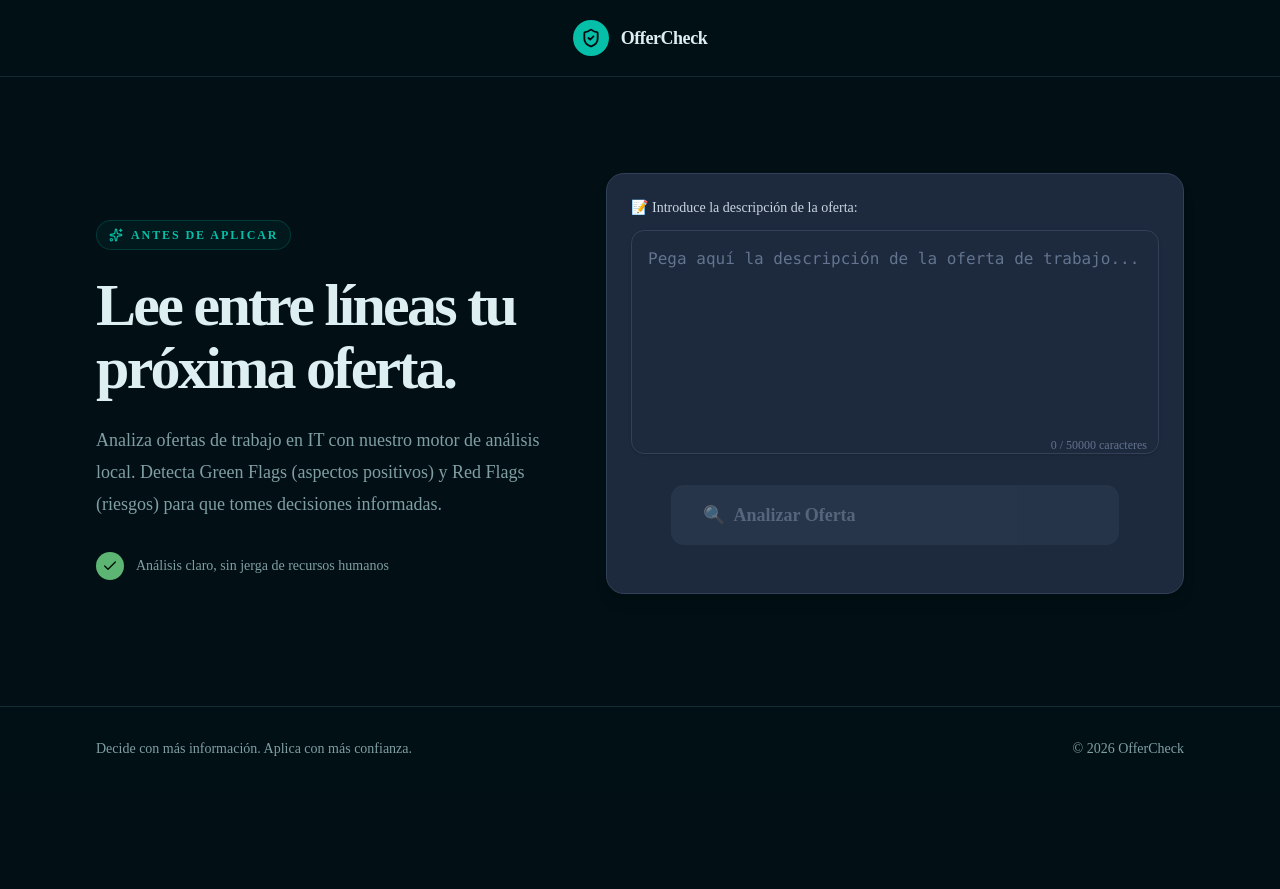
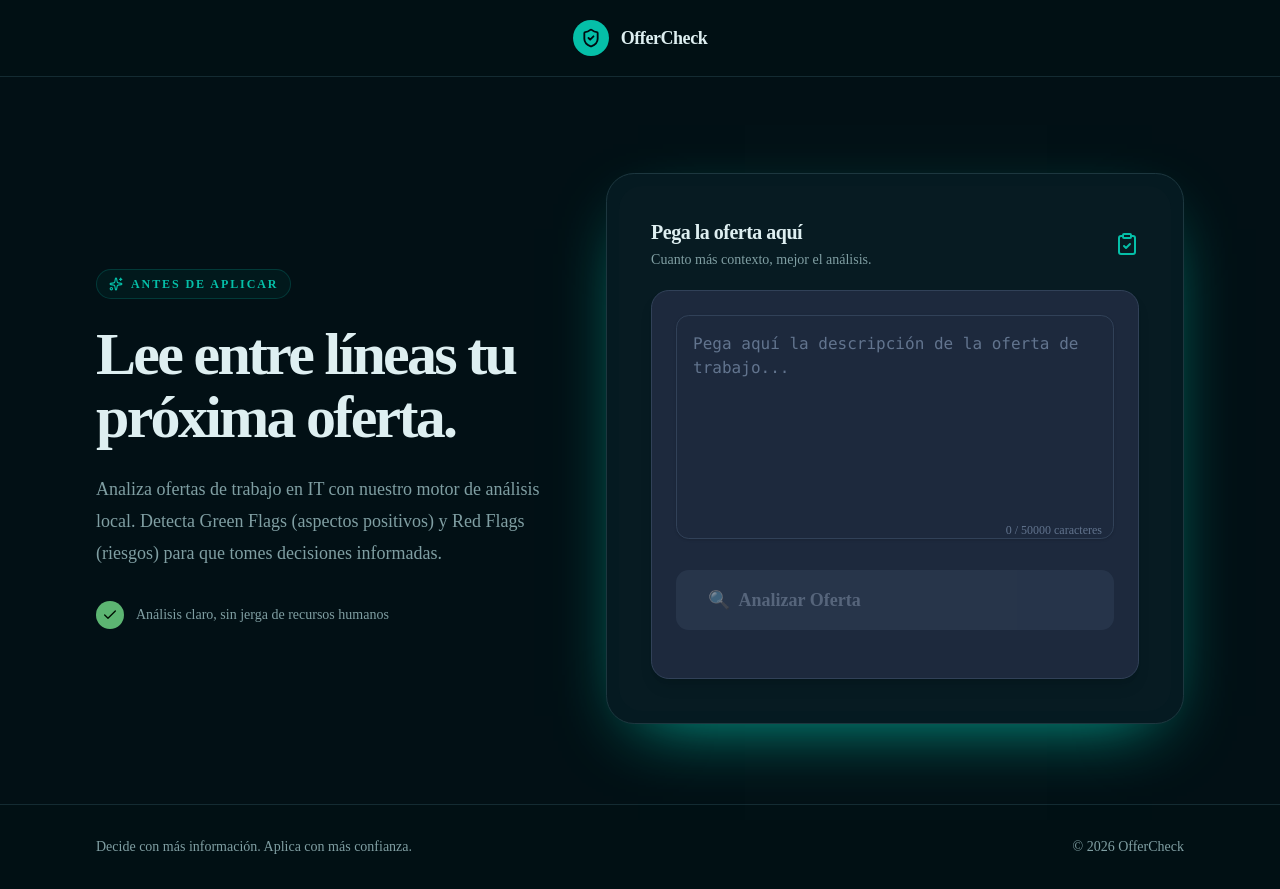
Before and after one commit to carlosdlacoste/OfferCheck, a React (Vite) app: page / in a window 1280 px wide. Before the commit the page ends 800 px from the top, so only its background shows below. Built offline with nearby package versions, Linux system fonts and the light colour scheme.

Commit message:
feat(ui): minor design changes in textArea section

```diff
--- a/src/App.tsx
+++ b/src/App.tsx
@@ -11,7 +11,7 @@ import { LoadingIndicator } from './components/Common/LoadingIndicator'
 import { ErrorBanner } from './components/Common/ErrorBanner'
 import analyzeJobDescription from './hooks/useAnalyzer'
 import type { AnalysisResult } from './types/analysis'
-import { Check, Sparkles } from 'lucide-react'
+import { Check, Sparkles, ClipboardCheck } from 'lucide-react'
 
 function App() {
   // State management (requirement 16.1)
@@ -105,11 +105,17 @@ function App() {
             </div>
           </div>
           {/* Input Section */}
-          <section className="mb-8">
+          <section className="rounded-3xl border border-border bg-card p-3 shadow-[0_24px_70px_-32px_var(--primary)]">
+            <div className="rounded-2xl bg-muted/45 p-6 sm:p-8">
+              <div className="mb-5 flex items-center justify-between gap-4">
+                <div>
+                  <h2 className="font-sans text-xl font-semibold tracking-tight">Pega la oferta aquí</h2>
+                  <p className="mt-1 text-sm text-muted-foreground">Cuanto más contexto, mejor el análisis.</p>
+                </div>
+                <ClipboardCheck className="hidden size-6 text-primary sm:block" />
+              </div>
+              <label htmlFor="offer" className="sr-only">Descripción del empleo</label>
               <div className="bg-slate-800 rounded-xl p-6 shadow-lg border border-slate-700">
-              <label htmlFor="job-description" className="block text-sm font-medium text-slate-300 mb-3">
-                📝 Introduce la descripción de la oferta:
-              </label>
                 <TextAreaInput
                   value={jobDescription}
                   onChange={handleInputChange}
@@ -121,6 +127,7 @@ function App() {
                   onClick={handleAnalyze}
                   textLength={jobDescription.length}
                 />
+              </div>
             </div>
           </section>
 
```
Lines whose indentation alone changed are shown as unchanged.
